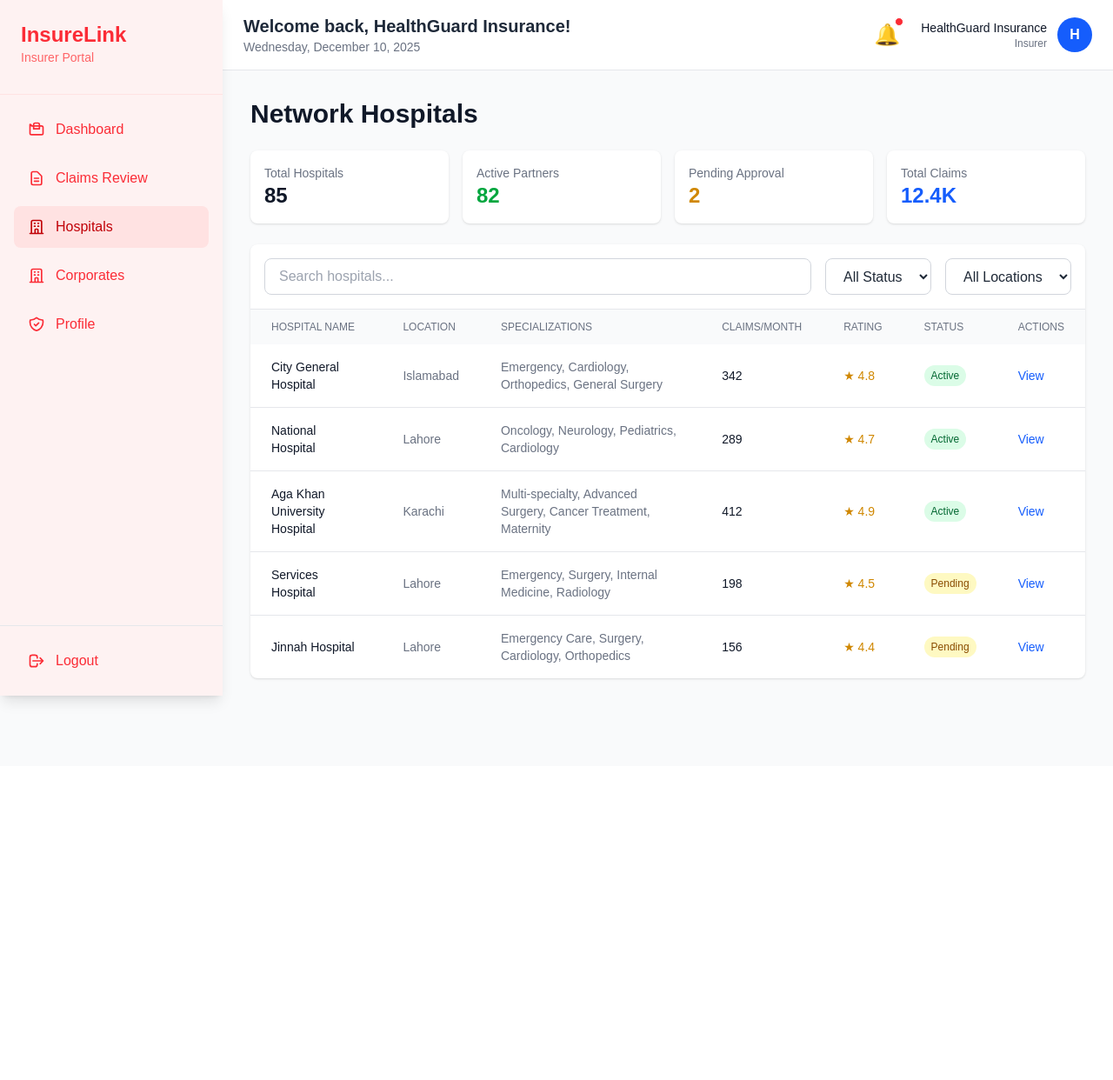
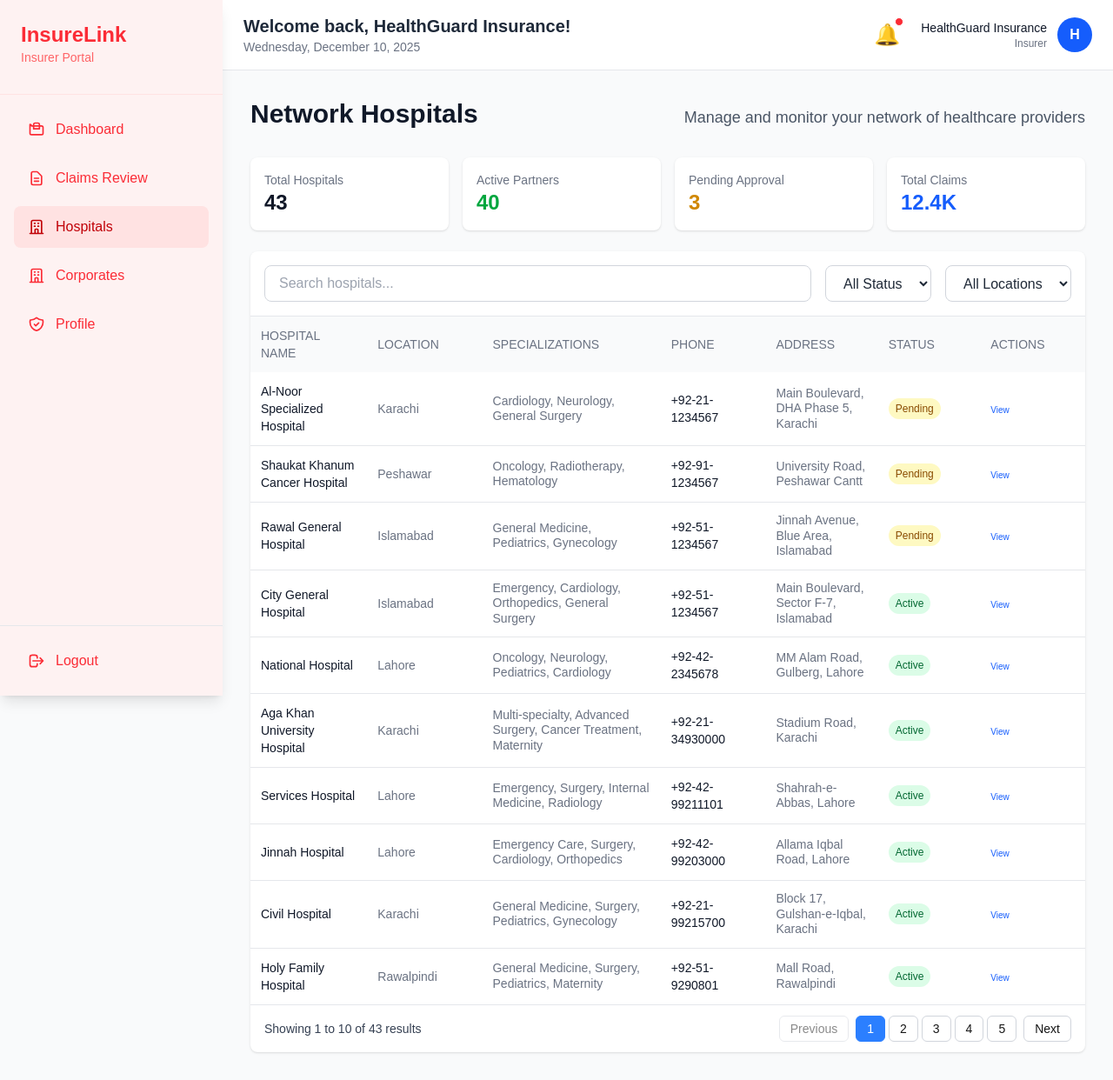
Before and after one commit to umairahsan10/InsureLink, a Next.js app in the folder client/: page /insurer/hospitals in a window 1280 px wide. Shown: the whole page at 87% size. Before the commit the page ends 881 px from the top, so only its background shows below. Built offline with nearby package versions, Linux system fonts and the light colour scheme.

Commit message:
Removed Hard coded hospitals and used from Json

```diff
--- a/client/src/app/insurer/hospitals/page.tsx
+++ b/client/src/app/insurer/hospitals/page.tsx
@@ -1,9 +1,10 @@
 'use client';
 
-import { useMemo, useState } from 'react';
+import { useMemo, useState, useEffect } from 'react';
 import { useRouter } from 'next/navigation';
 import DashboardLayout from '@/components/layouts/DashboardLayout';
 import notificationsData from '@/data/insurerNotifications.json';
+import hospitalsData from '@/data/hospitals.json';
 import { AlertNotification } from '@/types';
 import HospitalInfoDrawer from '@/components/hospitals/HospitalInfoDrawer';
 
@@ -12,58 +13,14 @@ interface HospitalRow {
   name: string;
   location: string;
   specializations: string;
-  claims: number;
-  rating: number;
-  status: string;
+  phone: string;
+  address: string;
+  status: 'Active' | 'Pending' | 'Rejected';
+  city?: string;
+  specialties?: string[];
+  type?: string;
+  tier?: string;
 }
-
-const initialHospitals: HospitalRow[] = [
-    {
-      id: 'HOSP-001',
-      name: 'City General Hospital',
-      location: 'Islamabad',
-      specializations: 'Emergency, Cardiology, Orthopedics, General Surgery',
-      claims: 342,
-      rating: 4.8,
-      status: 'Active'
-    },
-    {
-      id: 'HOSP-002',
-      name: 'National Hospital',
-      location: 'Lahore',
-      specializations: 'Oncology, Neurology, Pediatrics, Cardiology',
-      claims: 289,
-      rating: 4.7,
-      status: 'Active'
-    },
-    {
-      id: 'HOSP-003',
-      name: 'Aga Khan University Hospital',
-      location: 'Karachi',
-      specializations: 'Multi-specialty, Advanced Surgery, Cancer Treatment, Maternity',
-      claims: 412,
-      rating: 4.9,
-      status: 'Active'
-    },
-    {
-      id: 'HOSP-004',
-      name: 'Services Hospital',
-      location: 'Lahore',
-      specializations: 'Emergency, Surgery, Internal Medicine, Radiology',
-      claims: 198,
-      rating: 4.5,
-      status: 'Pending'
-    },
-    {
-      id: 'HOSP-005',
-      name: 'Jinnah Hospital',
-      location: 'Lahore',
-      specializations: 'Emergency Care, Surgery, Cardiology, Orthopedics',
-      claims: 156,
-      rating: 4.4,
-      status: 'Pending'
-    }
-  ];
 
 export default function InsurerHospitalsPage() {
   const router = useRouter();
@@ -71,7 +28,77 @@ export default function InsurerHospitalsPage() {
   const [statusFilter, setStatusFilter] = useState('All Status');
   const [locationFilter, setLocationFilter] = useState('All Locations');
   const [selectedHospital, setSelectedHospital] = useState<HospitalRow | null>(null);
-  const [hospitalData, setHospitalData] = useState<HospitalRow[]>(initialHospitals);
+  const [hospitalData, setHospitalData] = useState<HospitalRow[]>([]);
+  const [isLoading, setIsLoading] = useState(true);
+  const [currentPage, setCurrentPage] = useState(1);
+
+
+  useEffect(() => {
+    // Map the data from hospitals.json to match our HospitalRow interface
+    const activeHospitals: HospitalRow[] = hospitalsData.map(hospital => {
+      const hospitalId = hospital.id.toUpperCase();
+      return {
+        id: hospitalId,
+        name: hospital.name,
+        location: hospital.city,
+        specializations: hospital.specialties?.join(', ') || 'General',
+        phone: hospital.contact,
+        address: hospital.address,
+        status: 'Active' as const,
+        city: hospital.city,
+        specialties: hospital.specialties,
+        type: hospital.type,
+        tier: hospital.tier
+      };
+    });
+
+    // Add some pending hospitals
+    const pendingHospitals: HospitalRow[] = [
+      {
+        id: 'PEND-001',
+        name: 'Al-Noor Specialized Hospital',
+        location: 'Karachi',
+        specializations: 'Cardiology, Neurology, General Surgery',
+        phone: '+92-21-1234567',
+        address: 'Main Boulevard, DHA Phase 5, Karachi',
+        status: 'Pending' as const,
+        city: 'Karachi',
+        specialties: ['Cardiology', 'Neurology', 'General Surgery'],
+        type: 'reimbursable',
+        tier: 'Tier-2'
+      },
+      {
+        id: 'PEND-002',
+        name: 'Shaukat Khanum Cancer Hospital',
+        location: 'Peshawar',
+        specializations: 'Oncology, Radiotherapy, Hematology',
+        phone: '+92-91-1234567',
+        address: 'University Road, Peshawar Cantt',
+        status: 'Pending' as const,
+        city: 'Peshawar',
+        specialties: ['Oncology', 'Radiotherapy', 'Hematology'],
+        type: 'reimbursable',
+        tier: 'Tier-1'
+      },
+      {
+        id: 'PEND-003',
+        name: 'Rawal General Hospital',
+        location: 'Islamabad',
+        specializations: 'General Medicine, Pediatrics, Gynecology',
+        phone: '+92-51-1234567',
+        address: 'Jinnah Avenue, Blue Area, Islamabad',
+        status: 'Pending' as const,
+        city: 'Islamabad',
+        specialties: ['General Medicine', 'Pediatrics', 'Gynecology'],
+        type: 'reimbursable',
+        tier: 'Tier-2'
+      }
+    ];
+
+    setHospitalData([...activeHospitals, ...pendingHospitals]);
+    setIsLoading(false);
+  }, []);
+
   const insurerNotifications = useMemo(
     () =>
       (notificationsData as AlertNotification[]).map((notification) => ({
@@ -80,12 +107,49 @@ export default function InsurerHospitalsPage() {
     []
   );
 
-  const filteredHospitals = hospitalData.filter(h => {
-    const matchesSearch = searchQuery === '' || h.name.toLowerCase().includes(searchQuery.toLowerCase());
-    const matchesStatus = statusFilter === 'All Status' || h.status === statusFilter;
-    const matchesLocation = locationFilter === 'All Locations' || h.location === locationFilter;
-    return matchesSearch && matchesStatus && matchesLocation;
-  });
+  const filteredHospitals = useMemo(() => {
+    // Sort hospitals: Pending first, then Active
+    const sortedHospitals = [...hospitalData].sort((a, b) => {
+      if (a.status === 'Pending' && b.status !== 'Pending') return -1;
+      if (a.status !== 'Pending' && b.status === 'Pending') return 1;
+      return 0;
+    });
+
+    return sortedHospitals.filter(hospital => {
+      const matchesSearch = searchQuery === '' ||
+        hospital.name.toLowerCase().includes(searchQuery.toLowerCase()) ||
+        (hospital.location && hospital.location.toLowerCase().includes(searchQuery.toLowerCase())) ||
+        (hospital.specializations && hospital.specializations.toLowerCase().includes(searchQuery.toLowerCase()));
+
+      const matchesStatus = statusFilter === 'All Status' || hospital.status === statusFilter;
+      const matchesLocation = locationFilter === 'All Locations' ||
+        (hospital.location && hospital.location === locationFilter);
+
+      return matchesSearch && matchesStatus && matchesLocation;
+    });
+  }, [hospitalData, searchQuery, statusFilter, locationFilter]);
+
+  // Pagination
+  const hospitalsPerPage = 10;
+  const totalPages = Math.ceil(filteredHospitals.length / hospitalsPerPage);
+  const paginatedHospitals = filteredHospitals.slice(
+    (currentPage - 1) * hospitalsPerPage,
+    currentPage * hospitalsPerPage
+  );
+
+  if (isLoading) {
+    return (
+      <DashboardLayout
+        userRole="insurer"
+        userName="HealthGuard Insurance"
+        notifications={[]}
+      >
+        <div className="flex items-center justify-center h-64">
+          <div className="animate-spin rounded-full h-12 w-12 border-t-2 border-b-2 border-blue-500"></div>
+        </div>
+      </DashboardLayout>
+    );
+  }
   return (
     <DashboardLayout
       userRole="insurer"
@@ -98,18 +162,21 @@ export default function InsurerHospitalsPage() {
       }}
     >
       <div className="p-8 bg-gray-50 min-h-screen">
-      <div className="flex justify-between items-center mb-6">
-        <h1 className="text-3xl font-bold text-gray-900">Network Hospitals</h1>
+        <div className="flex justify-between items-center mb-6">
+        <h1 className="text-3xl font-bold text-gray-900 mb-2">Network Hospitals</h1>
+        <p className="text-lg text-gray-600">Manage and monitor your network of healthcare providers</p>
       </div>
 
       <div className="grid grid-cols-1 md:grid-cols-4 gap-4 mb-6">
         <div className="bg-white rounded-lg shadow p-4">
           <p className="text-sm text-gray-500">Total Hospitals</p>
-          <p className="text-2xl font-bold text-gray-900">85</p>
+          <p className="text-2xl font-bold text-gray-900">{hospitalData.length}</p>
         </div>
         <div className="bg-white rounded-lg shadow p-4">
           <p className="text-sm text-gray-500">Active Partners</p>
-          <p className="text-2xl font-bold text-green-600">82</p>
+          <p className="text-2xl font-bold text-green-600">
+            {hospitalData.filter((hospital) => hospital.status === 'Active').length}
+          </p>
         </div>
         <div className="bg-white rounded-lg shadow p-4">
           <p className="text-sm text-gray-500">Pending Approval</p>
@@ -141,7 +208,6 @@ export default function InsurerHospitalsPage() {
               <option>All Status</option>
               <option>Active</option>
               <option>Pending</option>
-              <option>Inactive</option>
             </select>
             <select
               value={locationFilter}
@@ -157,33 +223,27 @@ export default function InsurerHospitalsPage() {
         </div>
 
         <div className="overflow-x-auto">
-          <table className="w-full">
+          <table className="w-full text-sm">
             <thead className="bg-gray-50">
               <tr>
-                <th className="px-6 py-3 text-left text-xs font-medium text-gray-500 uppercase">Hospital Name</th>
-                <th className="px-6 py-3 text-left text-xs font-medium text-gray-500 uppercase">Location</th>
-                <th className="px-6 py-3 text-left text-xs font-medium text-gray-500 uppercase">Specializations</th>
-                <th className="px-6 py-3 text-left text-xs font-medium text-gray-500 uppercase">Claims/Month</th>
-                <th className="px-6 py-3 text-left text-xs font-medium text-gray-500 uppercase">Rating</th>
-                <th className="px-6 py-3 text-left text-xs font-medium text-gray-500 uppercase">Status</th>
-                <th className="px-6 py-3 text-left text-xs font-medium text-gray-500 uppercase">Actions</th>
+                <th className="px-3 py-3 text-left font-medium text-gray-500 uppercase w-24">Hospital Name</th>
+                <th className="px-3 py-3 text-left font-medium text-gray-500 uppercase w-12">Location</th>
+                <th className="px-3 py-3 text-left font-medium text-gray-500 uppercase w-10">Specializations</th>
+                <th className="px-3 py-3 text-left font-medium text-gray-500 uppercase w-16">Phone</th>
+                <th className="px-3 py-3 text-left font-medium text-gray-500 uppercase w-12">Address</th>
+                <th className="px-3 py-3 text-left font-medium text-gray-500 uppercase w-12">Status</th>
+                <th className="px-3 py-3 text-left font-medium text-gray-500 uppercase w-12">Actions</th>
               </tr>
             </thead>
-            <tbody className="divide-y divide-gray-200">
-              {filteredHospitals.map((hospital) => (
+            <tbody className="divide-y divide-gray-200 text-sm">
+              {paginatedHospitals.map((hospital) => (
                 <tr key={hospital.name} className="hover:bg-gray-50">
-                  <td className="px-6 py-4 text-sm font-medium text-gray-900">{hospital.name}</td>
-                  <td className="px-6 py-4 text-sm text-gray-500">{hospital.location}</td>
-                  <td className="px-6 py-4 text-sm text-gray-500">{hospital.specializations}</td>
-                  <td className="px-6 py-4 text-sm text-gray-900">{hospital.claims > 0 ? hospital.claims : '-'}</td>
-                  <td className="px-6 py-4 text-sm">
-                    {hospital.rating > 0 ? (
-                      <span className="text-yellow-600">★ {hospital.rating}</span>
-                    ) : (
-                      <span className="text-gray-400">-</span>
-                    )}
-                  </td>
-                  <td className="px-6 py-4 text-sm">
+                  <td className="px-3 py-3 text-gray-900 w-24 break-words">{hospital.name}</td>
+                  <td className="px-3 py-3 text-gray-500 w-12 break-words">{hospital.location}</td>
+                  <td className="px-3 py-3 text-gray-500 w-10 break-words leading-tight">{hospital.specializations}</td>
+                  <td className="px-3 py-3 text-gray-900 w-16 break-words">{hospital.phone}</td>
+                  <td className="px-3 py-3 text-gray-500 w-12 break-words leading-tight">{hospital.address}</td>
+                  <td className="px-3 py-3 text-sm w-12">
                     <span className={`inline-block px-2 py-1 text-xs rounded-full ${
                       hospital.status === 'Active'
                         ? 'bg-green-100 text-green-800'
@@ -194,10 +254,10 @@ export default function InsurerHospitalsPage() {
                       {hospital.status}
                     </span>
                   </td>
-                  <td className="px-6 py-4 text-sm">
+                  <td className="px-3 py-3 text-sm w-12">
                     <button
                       onClick={() => setSelectedHospital(hospital)}
-                      className="text-blue-600 hover:text-blue-800"
+                      className="text-blue-600 hover:text-blue-800 text-[10px]"
                     >
                       View
                     </button>
@@ -207,6 +267,46 @@ export default function InsurerHospitalsPage() {
             </tbody>
           </table>
         </div>
+
+        {/* Pagination */}
+        {totalPages > 1 && (
+          <div className="px-4 py-3 border-t border-gray-200 flex items-center justify-between">
+            <div className="text-sm text-gray-700">
+              Showing {((currentPage - 1) * hospitalsPerPage) + 1} to {Math.min(currentPage * hospitalsPerPage, filteredHospitals.length)} of {filteredHospitals.length} results
+            </div>
+            <div className="flex gap-2">
+              <button
+                onClick={() => setCurrentPage(prev => Math.max(prev - 1, 1))}
+                disabled={currentPage === 1}
+                className="px-3 py-1 text-sm border border-gray-300 rounded-md disabled:opacity-50 disabled:cursor-not-allowed hover:bg-gray-50"
+              >
+                Previous
+              </button>
+              <div className="flex gap-1">
+                {Array.from({ length: totalPages }, (_, i) => i + 1).map(page => (
+                  <button
+                    key={page}
+                    onClick={() => setCurrentPage(page)}
+                    className={`px-3 py-1 text-sm border rounded-md ${
+                      currentPage === page
+                        ? 'bg-blue-500 text-white border-blue-500'
+                        : 'border-gray-300 hover:bg-gray-50'
+                    }`}
+                  >
+                    {page}
+                  </button>
+                ))}
+              </div>
+              <button
+                onClick={() => setCurrentPage(prev => Math.min(prev + 1, totalPages))}
+                disabled={currentPage === totalPages}
+                className="px-3 py-1 text-sm border border-gray-300 rounded-md disabled:opacity-50 disabled:cursor-not-allowed hover:bg-gray-50"
+              >
+                Next
+              </button>
+            </div>
+          </div>
+        )}
       </div>
 
       <HospitalInfoDrawer
@@ -217,7 +317,7 @@ export default function InsurerHospitalsPage() {
           setHospitalData((prev) =>
             prev.map((hospital) =>
               hospital.id === hospitalId
-                ? { ...hospital, status: action === 'approve' ? 'Active' : 'Inactive' }
+                ? { ...hospital, status: action === 'approve' ? 'Active' : 'Rejected' }
                 : hospital
             )
           );
@@ -225,7 +325,7 @@ export default function InsurerHospitalsPage() {
             prev
               ? {
                   ...prev,
-                  status: action === 'approve' ? 'Active' : 'Inactive'
+                  status: action === 'approve' ? 'Active' : 'Rejected'
                 }
               : prev
           );
--- a/client/src/components/hospitals/HospitalInfoDrawer.tsx
+++ b/client/src/components/hospitals/HospitalInfoDrawer.tsx
@@ -7,9 +7,9 @@ interface HospitalInfo {
   name: string;
   location: string;
   specializations: string;
-  claims: number;
-  rating: number;
-  status: string;
+  phone: string;
+  address: string;
+  status: 'Active' | 'Pending' | 'Rejected';
 }
 
 interface HospitalInfoDrawerProps {
@@ -29,7 +29,7 @@ export default function HospitalInfoDrawer({ hospital, isOpen, onClose, onDecisi
         return 'bg-emerald-50 text-emerald-700 border border-emerald-200';
       case 'Pending':
         return 'bg-amber-50 text-amber-700 border border-amber-200';
-      case 'Inactive':
+      case 'Rejected':
         return 'bg-rose-50 text-rose-700 border border-rose-200';
       default:
         return 'bg-gray-50 text-gray-700 border border-gray-200';
@@ -99,11 +99,8 @@ export default function HospitalInfoDrawer({ hospital, isOpen, onClose, onDecisi
             <span className={`inline-flex items-center rounded-full px-4 py-1 text-sm font-semibold ${statusChip}`}>
               {hospital.status}
             </span>
-            <span className="inline-flex items-center rounded-full bg-blue-50 px-4 py-1 text-sm font-medium text-blue-700 border border-blue-200">
-              ★ {hospital.rating > 0 ? hospital.rating : 'Not rated'}
-            </span>
             <span className="inline-flex items-center rounded-full border border-slate-200 bg-white/70 px-4 py-1 text-sm font-medium text-slate-700">
-              {hospital.claims.toLocaleString()} claims/mo
+              📞 {hospital.phone}
             </span>
           </div>
         </div>
@@ -131,7 +128,7 @@ export default function HospitalInfoDrawer({ hospital, isOpen, onClose, onDecisi
             <ul className="mt-3 space-y-3 text-sm text-gray-700">
               <li className="flex items-center gap-3">
                 <span className="h-2 w-2 rounded-full bg-emerald-500" />
-                98% of claims approved on first submission this quarter
+                98% of patients report positive experience
               </li>
               <li className="flex items-center gap-3">
                 <span className="h-2 w-2 rounded-full bg-blue-500" />
```
